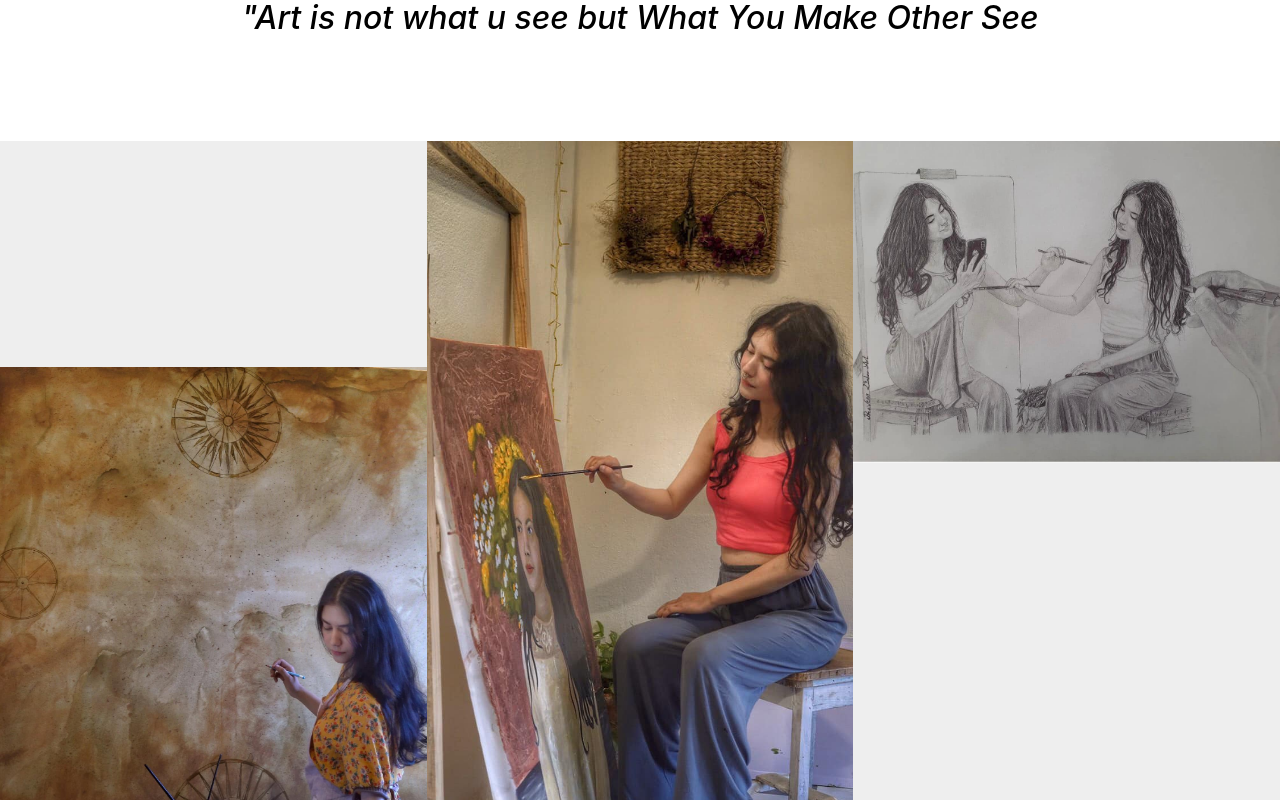
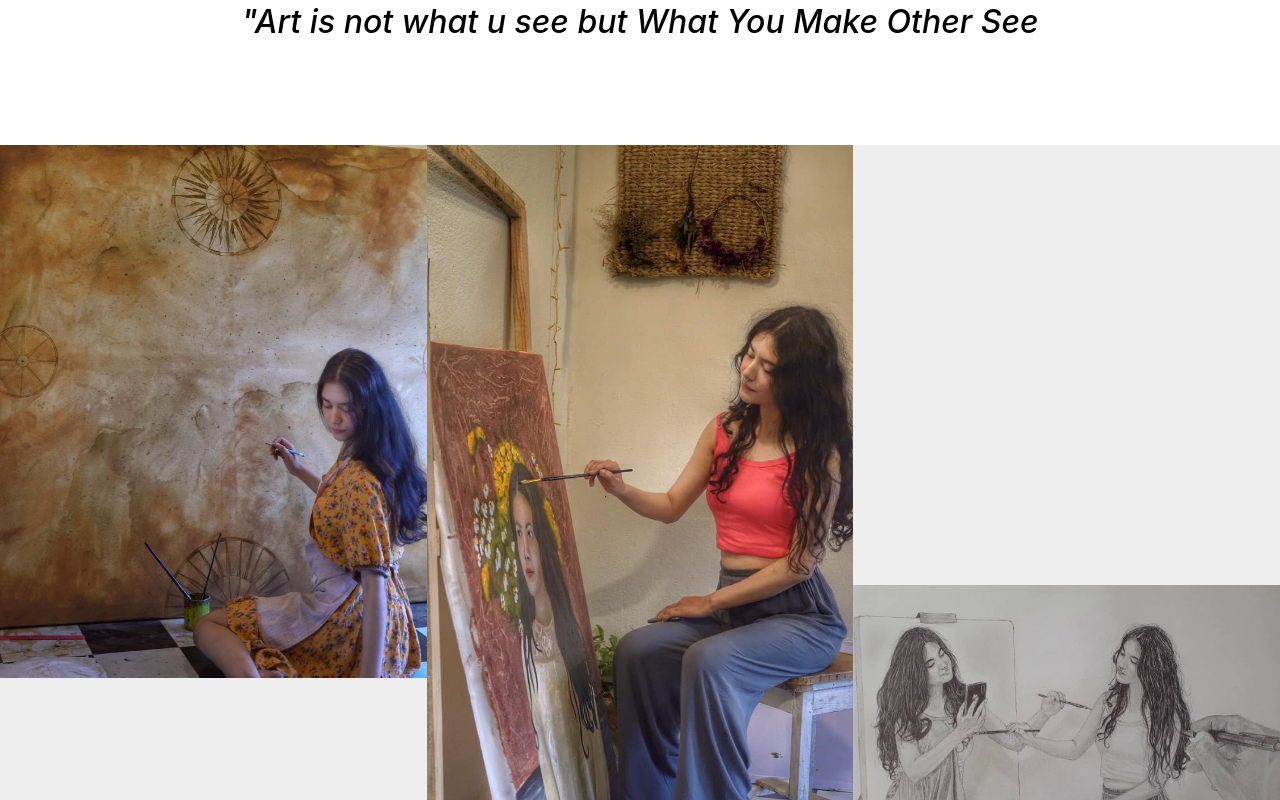
Before and after one commit to Shakshyam7/capstone-project-site, a React (Create React App) app: page /home in a window 1280 px wide. Shown: the part 2000-2800 px from the top of the page. Built offline with nearby package versions, Linux system fonts and the light colour scheme.

Commit message:
Adjusting styles and adding the state to change the logo for the card

```diff
--- a/src/Components/Buttons/Button.css
+++ b/src/Components/Buttons/Button.css
@@ -8,6 +8,7 @@
     box-shadow: 4px 4px 15px rgba(0, 0, 0, 0.3);
     transition: all 0.2s ease-in-out;
     cursor: pointer;
+    font-size: 1rem;
 }
 
 .button__primary:hover {
--- a/src/Components/Card/Card.css
+++ b/src/Components/Card/Card.css
@@ -37,7 +37,7 @@
     right: 12px;
     z-index: 1;
     font-size: 2rem;
-    padding: 12px 12px 4px 12px ;
+    padding: 12px 8px 2px 8px ;
     border-radius: 8px;
     cursor: pointer;
 
--- a/src/Components/Card/Card.js
+++ b/src/Components/Card/Card.js
@@ -1,15 +1,24 @@
 import React from "react";
-import { MdFavoriteBorder } from "react-icons/md";
+import FavoriteBorderIcon from "@mui/icons-material/FavoriteBorder";
+import FavoriteIcon from "@mui/icons-material/Favorite";
 import "./Card.css";
+import { useState } from "react";
 
 function Card({ image, alt, title, onClick }) {
+  const [click, setClick] = useState(false);
   return (
     <>
       <div className="card__container" onClick={onClick}>
         <img className="card__image" src={image} alt={alt} />
 
-        <div className="wishlist__logo">
-          <MdFavoriteBorder />
+        <div className="wishlist__logo" onClick={() => setClick(!click)}>
+          {click ? (
+            <FavoriteIcon
+              sx={{ fontSize: 40, color: "rgba(209, 81, 111, 0.87)" }}
+            />
+          ) : (
+            <FavoriteBorderIcon sx={{ fontSize: 40, color: "#212529" }} />
+          )}
         </div>
 
         <p className="title">{title}</p>
--- a/src/Home.css
+++ b/src/Home.css
@@ -60,42 +60,49 @@
   .artistContainer{
     display: flex;
     flex-direction: row;
-    margin-top: 80px;
-    margin-bottom: 24px;
+    flex-wrap: wrap;
     background-color: #EEEEEE;
+    height: 30%;
 
 
   }
   .image1Container{
     width: 33.33%;
     display: flex;
-    margin-bottom: 4px;
-
+  }
+  .image1{
+    max-width: 100%;
+    align-self: flex-start;
   }
 
 
   .image2Container{
     width: 33.33%;
+    height: 10%;
 
   }
-  .image3Container{
-    width: 33.33%;
+  .image2{
+    width: 100%;
+    height: 20%;
 
   }
 
-  .image1{
-    max-width: 100%;
-    align-items: flex-end;
+
+  .image3Container{
+    display: flex;
+    width: 33.33%;
     align-self: flex-end;
+    height: 15%;
 
 
   }
-  .image2{
-    max-width: 100%;
 
-  }
+
   .image3{
     max-width: 100%;
+    height: 15%;
+
+    display: flex;
     align-self: flex-end;
 
   }
```
